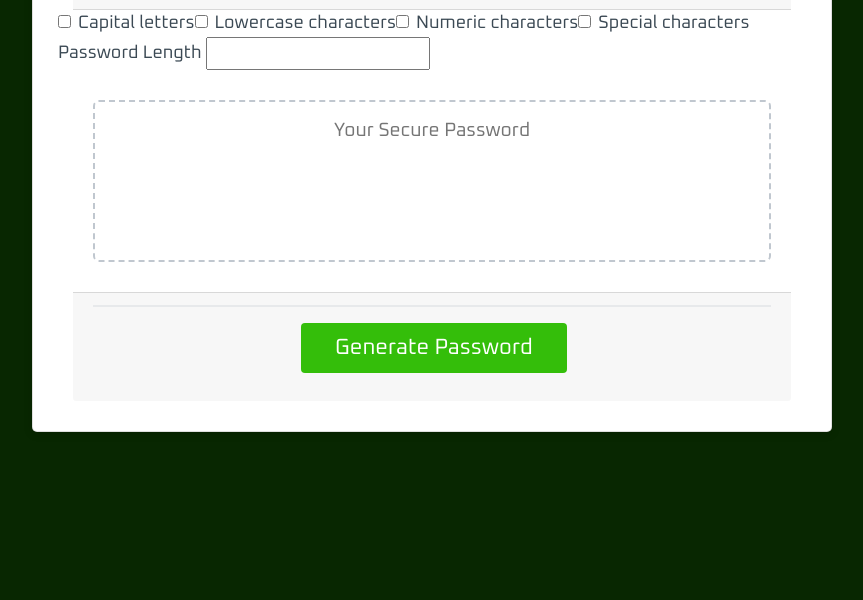
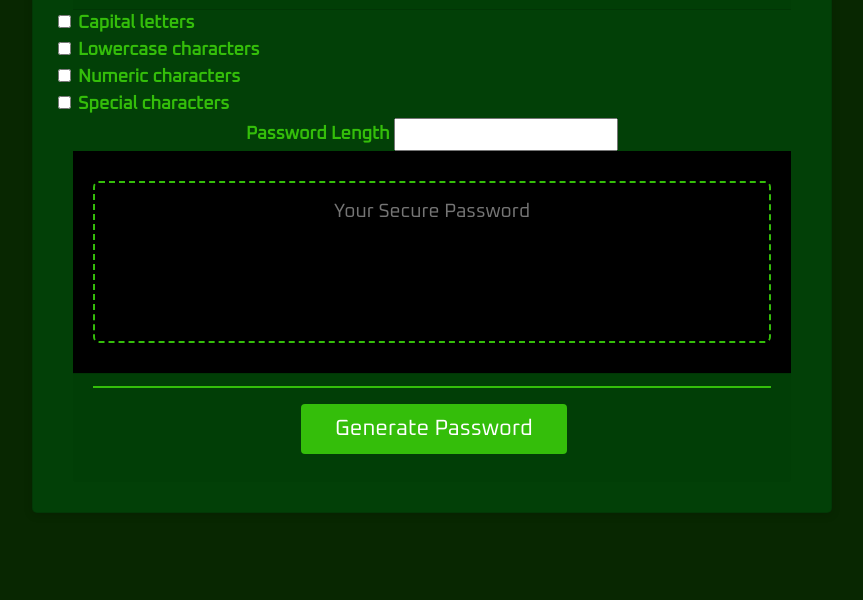
Before and after one commit to craigfbarry/password-generator, a plain HTML site: page index.html in a window 1280 px wide. Shown: the part 200-800 px from the top of the page, without its empty margins (208-1071 px from the left). Drawn offline with nearby package versions, Linux system fonts and the light colour scheme; a web font is replaced by a local one.

Commit message:
Changing some of the theme colors and  updated readme.

```diff
--- a/index.html
+++ b/index.html
@@ -19,33 +19,42 @@
         <div class="card-header">
           <h2>Generate a Password</h2>
         </div>
-        <div class="row">
+        <div class="row font-weight-bold">
+
 
           <div class="form-check">
+
             <input class="form-check-input" type="checkbox" id="capitalChar">
             <label class="form-check-label" for="capitalChar">
               Capital letters
             </label>
           </div>
-
+        </div>
+        <div class="row font-weight-bold">
           <div class="form-check">
             <input class="form-check-input" type="checkbox" id="lowerChar">
             <label class="form-check-label" for="specialChar">
               Lowercase characters
             </label>
           </div>
+        </div>
+        <div class="row font-weight-bold">
           <div class="form-check">
             <input class="form-check-input" type="checkbox" id="numeral">
             <label class="form-check-label" for="capitalChar">
               Numeric characters
             </label>
           </div>
+        </div>
+        <div class="row font-weight-bold">
           <div class="form-check">
             <input class="form-check-input" type="checkbox" id="specialChar">
             <label class="form-check-label" for="specialChar">
               Special characters
             </label>
           </div>
+        </div>
+        <div class="row justify-content-center font-weight-bold">
           <div>
             Password Length
             <input type="number" class="form-control-inline" id="passwordLength">
--- a/script.js
+++ b/script.js
@@ -19,8 +19,8 @@ pwdReq.pwdLength = document.querySelector("#passwordLength");
 var specialChar =["!","@","#","$","%","^","&","*","(",")"];
 
 
-//var criteria  = ["Do you require capitals y/n?","Do you require lower case y/n?"];
-//var i=0;
+
+
 //function question() {
 //    if (i < criteria[0].length) {
 //      document.getElementById("caps").innerHTML += criteria[0].charAt(i);
@@ -48,19 +48,20 @@ function writePassword() {
 // Validate password length as requirement is 8-128 characters
 // And validate at least on character type selected
 
-if (pwdReq.pwdLength.value<8 || pwdReq.pwdLength.value>128)
+if (pwdReq.caps.checked === false && pwdReq.lower.checked === false && pwdReq.number.checked === false && pwdReq.special.checked === false)
+    {
+       document.getElementById("password").textContent= "No Character type selected";
+    }
+
+else if (pwdReq.pwdLength.value<8 || pwdReq.pwdLength.value>128)
     {
         document.getElementById("password").textContent= "Invalid Range";
-    }
-
-else if (pwdReq.caps.checked === false && pwdReq.lower.checked === false && pwdReq.number.checked === false && pwdReq.special.checked === false)
-    {
-       document.getElementById("password").textContent= "No Character type selected";
     }
 
 else {
    // call password generate function
    generatePassword();
+
 
     }
 }
@@ -111,15 +112,5 @@ do {
 
 //****notes***
 
-
-
-
-    //var password = generatePassword();
-    //var passwordText = document.querySelector("#password");
-
-    //passwordText.value = password;
-
-
-
 // Add event listener to generate button
 generateBtn.addEventListener("click", writePassword);
--- a/style.css
+++ b/style.css
@@ -33,11 +33,12 @@ header {
 }
 
 .card {
-  background-color: hsl(0, 0%, 100%);
+  background-color: hsl(125, 94%, 13%);
   border-radius: 5px;
   border-width: 1px;
   box-shadow: rgba(0, 0, 0, 0.15) 0px 2px 8px 0px;
-  color: hsl(206, 17%, 28%);
+ /* color: hsl(206, 17%, 28%);*/
+  color: rgb(52, 190, 10);
   font-size: 18px;
   margin: 0 auto;
   max-width: 800px;
@@ -48,13 +49,14 @@ header {
   content: " ";
   display: block;
   width: 100%;
-  background: #e7e9eb;
+  background: rgb(52, 190, 10);
   height: 2px;
 }
 
+
 .card-body {
   min-height: 100px;
-  /*background-color:rgb(52, 190, 10);*/
+  background-color:black;
 }
 
 .card-footer {
@@ -65,7 +67,7 @@ header {
   content: " ";
   display: block;
   width: 100%;
-  background: #e7e9eb;
+  background: rgb(52, 190, 10);
   height: 2px;
 }
 
@@ -77,6 +79,7 @@ header {
 
 .btn {
   border: none;
+
   background-color: rgb(52, 190, 10);
   /*border-radius: 25px;*/
   box-shadow: rgba(0, 0, 0, 0.1) 0px 1px 6px 0px rgba(0, 0, 0, 0.2) 0px 1px 1px
@@ -103,7 +106,8 @@ button[disabled] {
 #password {
   -webkit-appearance: none;
   -moz-appearance: none;
-
+  color: rgb(52, 190, 10);
+  background-color: black;
   appearance: none;
   border: none;
   display: block;
@@ -116,7 +120,7 @@ button[disabled] {
   text-align: center;
   margin-top: 10px;
   margin-bottom: 10px;
-  border: 2px dashed #c0c7cf;
+  border: 2px dashed rgb(52, 190, 10);
   border-radius: 6px;
   resize: none;
   overflow: hidden;
```
Also changed, not shown: 1 other file.
